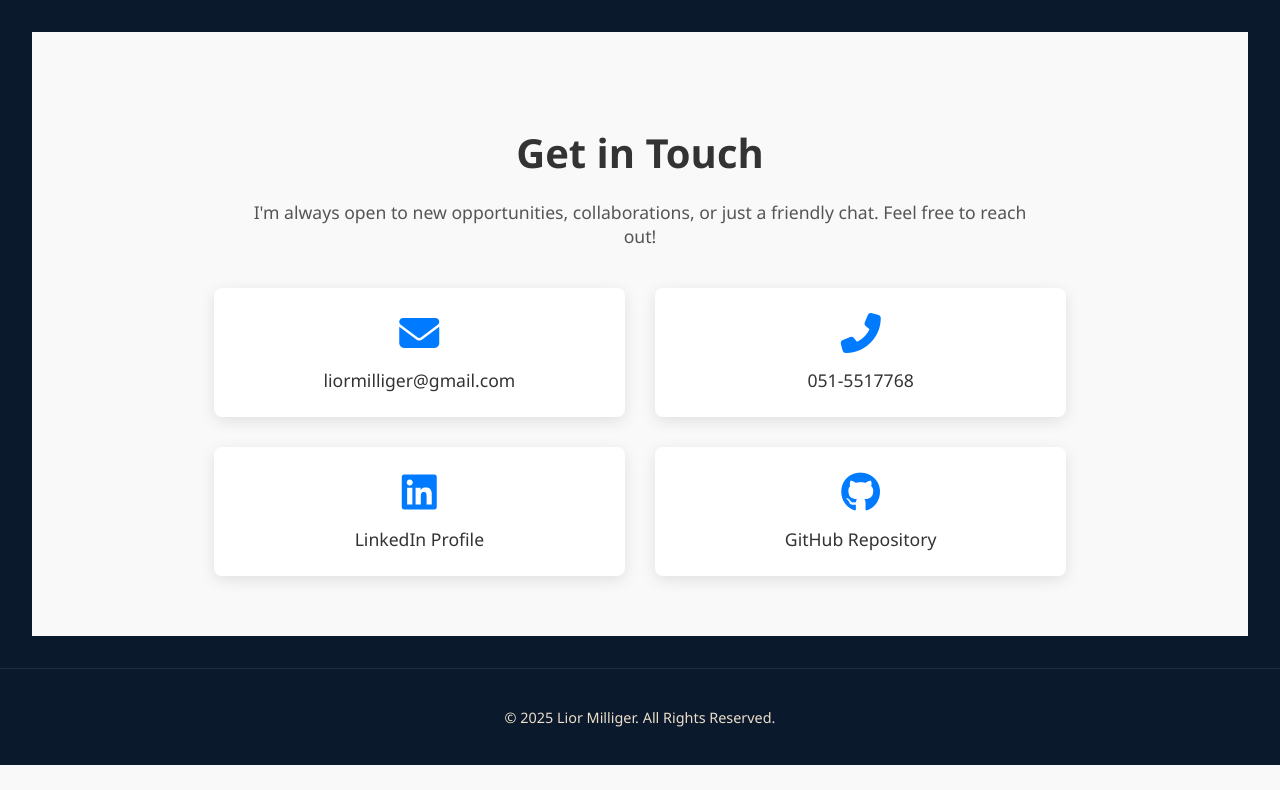
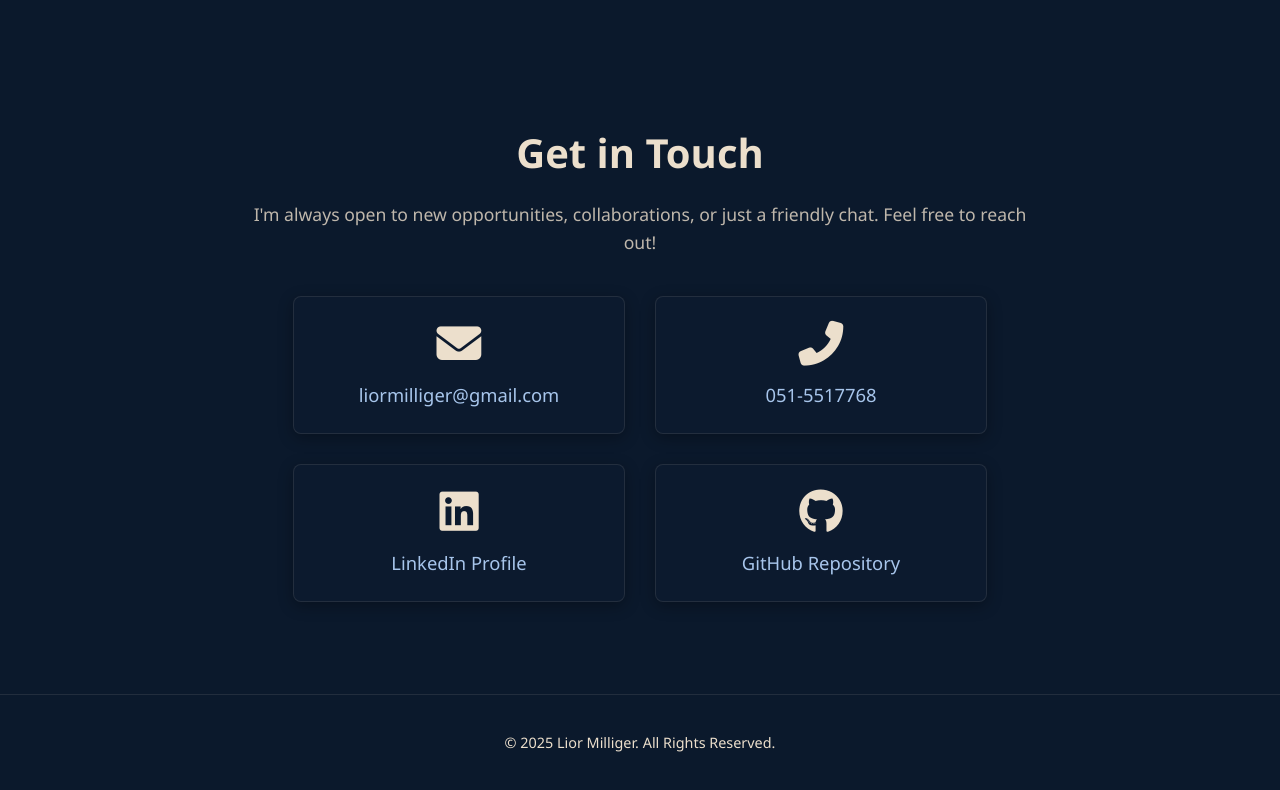
Before and after one commit to liormilliger/mywebsite-app, a Flask app: page /contact in a window 1280 px wide. Shown: the part 73-863 px from the top of the page. Before the commit the page ends 838 px from the top, so only its background shows below. Run offline with Flask 3, Linux system fonts and the light colour scheme.

Commit message:
Fixed style.css to adjust the contact page style

```diff
--- a/app/static/css/style.css
+++ b/app/static/css/style.css
@@ -216,23 +216,32 @@ footer {
     font-size: 0.95rem;
 }
 
-/* Contact Section Styling */
+/* --- Contact Section Styling (UPDATED for your theme) --- */
 #contact {
     padding: 60px 0;
     text-align: center;
-    background-color: #f9f9f9; /* Light background for contrast */
+    background-color: #0B192C; /* Main body background color */
+    color: #ECDFCC; /* Main body text color */
+}
+
+#contact .container {
+    max-width: 900px; /* Adjust container width for better look */
+    margin: 0 auto;
+    padding: 0 20px; /* Add some padding on sides */
 }
 
 #contact h2 {
-    font-size: 2.5em;
+    font-size: 2.5rem; /* Using rem for consistency */
     margin-bottom: 20px;
-    color: #333;
+    color: #ECDFCC; /* Main body text color */
+    font-weight: 600; /* Slightly bolder for headings */
 }
 
 #contact p {
-    font-size: 1.1em;
+    font-size: 1.1rem;
+    line-height: 1.6;
     margin-bottom: 40px;
-    color: #555;
+    color: rgba(236, 223, 204, 0.8); /* Slightly lighter text for paragraphs */
     max-width: 800px;
     margin-left: auto;
     margin-right: auto;
@@ -240,58 +249,64 @@ footer {
 
 .contact-info {
     display: flex;
-    flex-wrap: wrap; /* Allows items to wrap on smaller screens */
+    flex-wrap: wrap;
     justify-content: center;
-    gap: 30px; /* Space between contact items */
+    gap: 30px;
     margin-top: 30px;
 }
 
 .contact-item {
-    background-color: #fff;
+    background-color: #0c1a2e; /* Darker background, similar to nav */
     border-radius: 8px;
-    box-shadow: 0 4px 15px rgba(0, 0, 0, 0.1);
+    box-shadow: 0 4px 15px rgba(0, 0, 0, 0.3); /* Darker shadow */
     padding: 25px;
-    width: calc(33% - 40px); /* Roughly 3 items per row, with gap consideration */
-    min-width: 280px; /* Minimum width for items */
+    width: calc(33% - 40px); /* Roughly 3 items per row */
+    min-width: 280px;
     text-align: center;
     transition: transform 0.3s ease, box-shadow 0.3s ease;
+    border: 1px solid rgba(236, 223, 204, 0.1); /* Subtle border */
 }
 
 .contact-item:hover {
     transform: translateY(-5px);
-    box-shadow: 0 6px 20px rgba(0, 0, 0, 0.15);
+    box-shadow: 0 6px 25px rgba(0, 0, 0, 0.4); /* More pronounced hover shadow */
 }
 
 .contact-item .icon {
-    font-size: 2.5em;
-    color: #007bff; /* A prominent color for icons */
+    font-size: 2.8em; /* Slightly larger icons */
+    color: #ECDFCC; /* Icons match main text color */
     margin-bottom: 15px;
-    display: block; /* Ensures icon is on its own line */
+    display: block;
+    transition: color 0.3s ease; /* Smooth icon color transition */
 }
 
 .contact-item a,
 .contact-item span {
-    font-size: 1.1em;
-    color: #333;
+    font-size: 1.15em; /* Slightly larger text */
+    color: #a7c5eb; /* A nice contrasting blue/gray, similar to your code highlighting */
     text-decoration: none;
     display: block;
     margin-top: 10px;
+    line-height: 1.4;
 }
 
 .contact-item a:hover {
-    color: #007bff;
+    color: #ECDFCC; /* Lighter on hover */
     text-decoration: underline;
 }
 
 /* Responsive adjustments */
 @media (max-width: 768px) {
+    #contact h2 {
+        font-size: 2rem;
+    }
     .contact-info {
-        flex-direction: column; /* Stack items vertically on smaller screens */
+        flex-direction: column;
         align-items: center;
     }
 
     .contact-item {
-        width: 90%; /* Make items take more width */
+        width: 90%;
         max-width: 400px;
     }
 }
```
